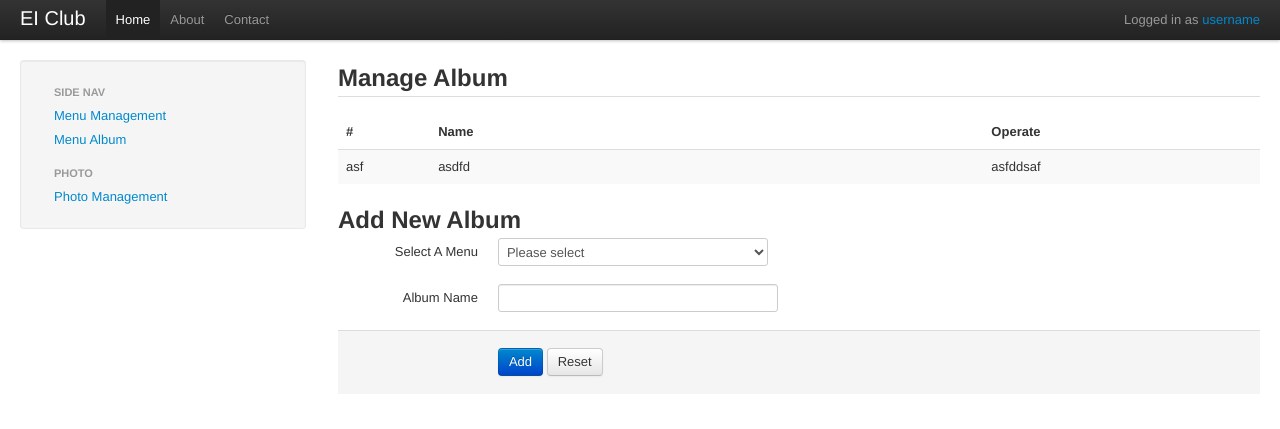
After one commit to ika18/eiclub, a CodeIgniter app: page /management/index/managealbum in a window 1280 px wide. The commit adds this page. Shown: the top 429 px of the page. Run offline with CodeIgniter, Linux system fonts and the light colour scheme.

Commit message:
Added manage album page. Complete partial function for managing album.

```diff
--- a/application/controllers/management/index.php
+++ b/application/controllers/management/index.php
@@ -26,15 +26,17 @@ class Index extends CI_Controller {
 
         // Show the masterpage to the world!
         $this->masterpage->show();
+    }
 
-        $query = $this->db->get('menu');
-        $data = $query->result();
+    public function managealbum() {
+        $this->masterpage->setMasterPage('management/masterpage');
 
-        // $this->load->model('Menumodel', 'menu');
-        // $data = $this->menu->get_all();
-        // echo '<pre>';
-        // var_dump($data);
-        // echo '</pre';
+        // content_index is the view file to use.
+        // content is the tag in the masterpage file we want to replace.
+        $this->masterpage->addContentPage ('management/managealbum', 'content');
+
+        // Show the masterpage to the world!
+        $this->masterpage->show();
     }
 
     public function managephoto() {
--- /dev/null
+++ b/application/views/management/managealbum.php
@@ -0,0 +1,102 @@
+<div class="row-fluid">
+	<h2>Manage Album</h2>
+
+	<div class="tabbale">
+		<ul class="nav nav-tabs" id="album-tab">
+			<!-- <li class="active">
+				<a href="#tab1" data-toggle="tab">Section 1</a>
+			</li>
+			<li>
+				<a href="#tab2" data-toggle="tab">Section 2</a>
+			</li> -->
+		</ul>
+
+		<div class="tab-content">
+			<div class="tab-pane active fade in" id="tab1">
+				<table class="album-table table table-striped editable">
+					<thead>
+						<tr>
+							<th width="10%">#</th>
+							<th width="60%">Name</th>
+							<th width="30%">Operate</th>
+						</tr>
+					</thead>
+					<tbody>
+						<tr>
+							<td>asf</td>
+							<td>asdfd</td>
+							<td>asfddsaf</td>
+						</tr>
+					</tbody>
+				</table>
+			</div>
+			<div class="tab-pane fade" id="tab2">
+				<p>I'm in section 2.</p>
+			</div>
+		</div>
+	</div>
+
+</div>
+
+<div class="row-fluid">
+	<h2>Add New Album</h2>
+	<form action="#" class="form-horizontal" id="add-menu">
+		<fieldset>
+			<div class="control-group">
+				<label for="menu_name" class="control-label">Select A Menu</label>
+				<div class="controls">
+					<select id="menu_name" class="span3">
+						<option value="">Please select</option>
+					</select>
+					<span class="help-inline"></span>
+				</div>
+			</div>
+			<div class="control-group">
+				<label for="album_name" class="control-label">Album Name</label>
+				<div class="controls">
+					<input type="text" class="input-xlarge" id="album_name" />
+					<span class="help-inline"></span>
+				</div>
+			</div>
+			<div class="form-actions">
+				<input type="submit" class="btn btn-primary" value="Add" />
+				<input type="reset" class="btn" value="Reset" />
+			</div>
+		</fieldset>
+	</form>
+</div>
+
+<script type="text/template" id="tab-template">
+	<a href="" data-toggle="tab">{{menu_name}}</a>
+</script>
+
+<script type="text/template" id="menu-select-template">
+	{{menu_name}}
+</script>
+
+<script type="text/template" id="album-template">
+	<div class="tab-pane active fade in" id="tab1">
+		<table class="album-table table table-striped editable">
+			<thead>
+				<tr>
+					<th width="10%">#</th>
+					<th width="60%">Name</th>
+					<th width="30%">Operate</th>
+				</tr>
+			</thead>
+			<tbody>
+				<tr>
+					<td></td>
+					<td></td>
+					<td></td>
+				</tr>
+			</tbody>
+		</table>
+	</div>
+</script>
+
+<script src="<?php echo site_url('assets/js/bootstrap/bootstrap-tab.js'); ?>"></script>
+<script src="<?php echo site_url('assets/js/libs/mustache/mustache.js'); ?>"></script>
+<script src="<?php echo site_url('assets/js/libs/underscore/underscore-min.js'); ?>"></script>
+<script src="<?php echo site_url('assets/js/libs/backbone/backbone-min.js'); ?>"></script>
+<script src="<?php echo site_url('assets/js/manageAlbum.js'); ?>"></script>
--- a/application/views/management/masterpage.php
+++ b/application/views/management/masterpage.php
@@ -42,6 +42,7 @@
     				<ul class="nav nav-list">
 	    				<li class="nav-header">Side Nav</li>
 	    				<li><a href="<?php echo site_url('management/index/managemenu'); ?>">Menu Management</a></li>
+                        <li><a href="<?php echo site_url('management/index/managealbum'); ?>">Menu Album</a></li>
                         <li class="nav-header">Photo</li>
                         <li><a href="<?php echo site_url('management/index/managephoto'); ?>">Photo Management</a></li>
 	    			</ul>
--- /dev/null
+++ b/assets/js/manageAlbum.js
@@ -0,0 +1,99 @@
+Backbone.emulateJSON = true;
+
+var menuIndex = 1;
+var errorMsg = function () {
+	alert('An error occured, please try later! Or connect with Ika Wu please!');
+};
+
+var Menu = Backbone.Model.extend({
+    defaults: {
+        'menu_id': '',
+        'menu_name': '',
+        'menu_seq': ''
+    }
+});
+
+var MenuCollection = Backbone.Collection.extend({
+    model: Menu,
+    url: '/api/menuapi/menu/format/json/id'
+});
+
+var Menus = new MenuCollection;
+
+var MenuTabView = Backbone.View.extend({
+	tagName: 'li',
+
+	href: '#tab',
+
+    events: {
+    	'click #album-tab a': 'tabable'
+    },
+
+    template: $('#tab-template').html(),
+
+    initialize: function () {
+        _.bindAll(this, 'render');
+        this.model.bind('change', this.render, this);
+    },
+
+    render: function () {
+    	var li = $(Mustache.render(this.template, this.model.toJSON())).attr('href', this.href + menuIndex);
+        this.$el.html(li);
+        menuIndex++;
+        return this;
+    },
+    tabable: function (e) {
+    	e.preventDefault();
+    	$(e.target).tab('show');
+    }
+});
+
+var MenuSelectView = Backbone.View.extend({
+	tagName: 'option',
+	template: $('#menu-select-template').html(),
+	initialize: function () {
+		_.bindAll(this, 'render');
+		this.model.bind('change', this.render, this);
+	},
+
+	render: function () {
+		var option = Mustache.render(this.template, this.model.toJSON());
+		this.$el.text(option).attr('value', this.model.get('menu_id'));
+		return this;
+	}
+});
+
+var AppView = Backbone.View.extend({
+    el: $('body'),
+
+    initialize: function () {
+        Menus.fetch({
+            error: function () {
+                errorMsg();
+            }
+        });
+        _.bindAll(this, 'addOne', 'addAll');
+        Menus.bind('add', this.addOne, this);
+        Menus.bind('reset', this.addAll, this);
+
+        this.$tab = this.$('#album-tab');
+        this.$select = this.$('#menu_name');
+    },
+
+    addOne: function (menu) {
+        var menuTabView = new MenuTabView({model: menu});
+        this.$tab.append(menuTabView.render().el);
+
+        var menuSelectView = new MenuSelectView({model: menu});
+        this.$select.append(menuSelectView.render().el);
+    },
+    addAll: function () {
+        Menus.each(this.addOne);
+
+		this.$tab.children(':eq(0)').addClass('active');
+    }
+});
+
+$(function () {
+    var appView = new AppView;
+});
--- a/assets/js/photoUpload.js
+++ b/assets/js/photoUpload.js
@@ -19,4 +19,4 @@ $(function () {
 		uploadBtn: '#uploadBtn',
 		url: url
 	});
-})
+});
```
Also changed, not shown: application/views/management/managemenu.php (+6 -11 lines), application/views/management/managephoto.php (+7 -1 lines), 1 other file. Lines whose indentation alone changed are shown as unchanged.
